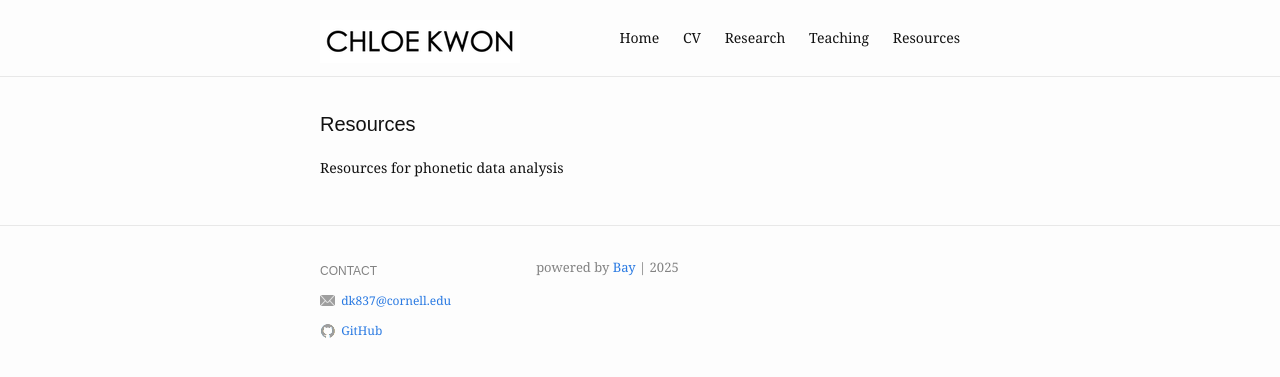
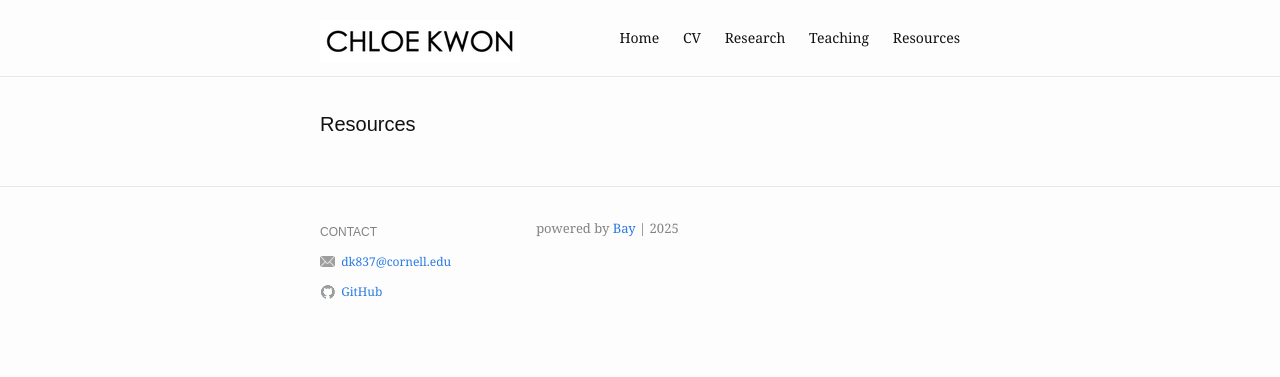
Before and after one commit to chloedkkwon/chloedkkwon.github.io, a Jekyll site: the page built from resources.md, in a window 1280 px wide. Shown: the top 377 px of the page. Built offline with Jekyll 4.4.1, drawn with Linux system fonts in a browser that asks for light colours.

Commit message:
Update resources.md

```diff
--- a/resources.md
+++ b/resources.md
@@ -3,6 +3,3 @@ layout: blog
 title: Resources
 slug: /resources
 ---
-
-Resources for phonetic data analysis
-<br />
```
